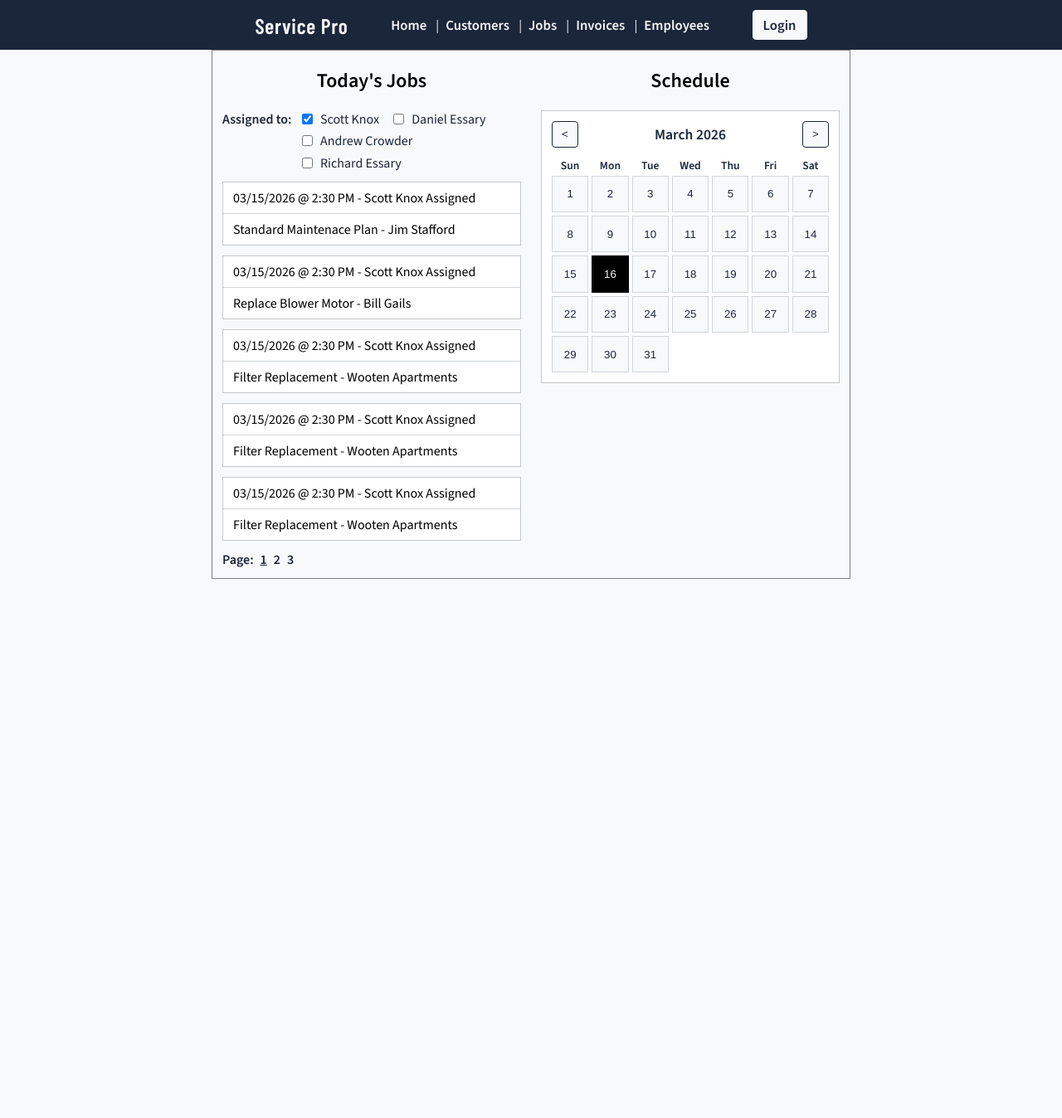
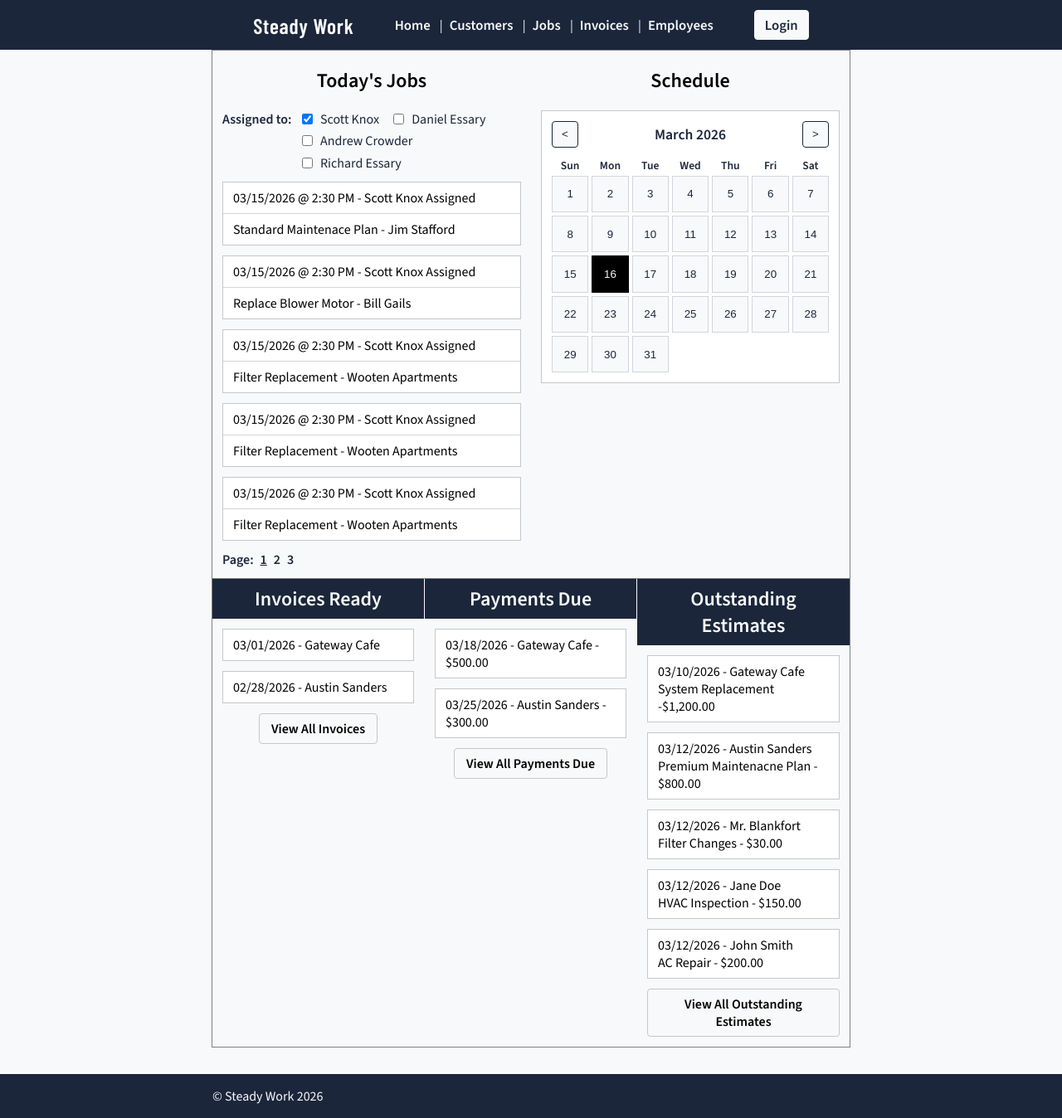
Before and after one commit to ScottKnox/service-pro, a Flask app: page / in a window 1280 px wide. Shown: the whole page at 83% size. Before the commit the page ends 698 px from the top, so only its background shows below. Run offline with Flask 3, Linux system fonts and the light colour scheme.

Commit message:
final home page UI changes

```diff
--- a/static/css/style.css
+++ b/static/css/style.css
@@ -1,3 +1,27 @@
+/* Footer styles */
+#footer-bg {
+  width: 100vw;
+  background-color: #1B263B;
+  margin-left: calc(-50vw + 50%);
+  margin-top: 2rem;
+}
+
+#footer {
+  width: 100vw;
+  background: none;
+  color: #F8F9FA;
+  padding: 0;
+  margin-left: calc(-50vw + 50%);
+}
+
+#footer-container {
+  width: 60vw;
+  margin: 0 auto;
+  text-align: left;
+  font-family: "Source Sans 3", "Segoe UI", Tahoma, Geneva, Verdana, sans-serif;
+  font-size: 1rem;
+  padding: 1rem 0;
+}
 body {
   margin: 0;
   padding: 0;
@@ -92,6 +116,114 @@ p {
 .home-scheduling-row {
   display: grid;
   grid-template-columns: 1fr 1fr;
+}
+
+#home-latest-row {
+  display: grid;
+  grid-template-columns: 1fr 1fr 1fr;
+  border-top: 1px solid #808080;
+}
+
+.home-latest-column {
+  padding: 0 0.75rem 0.75rem;
+}
+
+.home-latest-column:nth-child(-n+2) {
+  border-right: 1px solid #F8F9FA;
+}
+
+.home-latest-column h2 {
+  text-align: center;
+  background-color: #1B263B;
+  color: #F8F9FA;
+  margin: 0 -0.75rem 0.75rem;
+  padding: 0.5rem 0.75rem;
+}
+
+.home-latest-action {
+  margin-top: 0.75rem;
+  text-align: center;
+}
+
+.home-latest-action-link {
+  display: inline-block;
+  padding: 0.45rem 0.9rem;
+  background-color: #F8F9FA;
+  color: inherit;
+  text-decoration: none;
+  border: 1px solid #C5C7CB;
+  border-radius: 4px;
+  font-weight: 600;
+}
+
+.home-latest-action-link:hover {
+  background-color: #FFFFFF;
+}
+
+#home-invoices-list {
+  width: 100%;
+  display: flex;
+  flex-direction: column;
+  gap: 0.75rem;
+}
+
+.home-invoice-cell {
+  display: block;
+  padding: 0.5rem 0.75rem;
+  border: 1px solid #C5C7CB;
+  background-color: #FFFFFF;
+  color: inherit;
+  text-decoration: none;
+  transition: background-color 0.2s ease, border-color 0.2s ease;
+}
+
+#home-payments-due-list {
+  width: 100%;
+  display: flex;
+  flex-direction: column;
+  gap: 0.75rem;
+}
+
+.home-payment-cell {
+  display: block;
+  padding: 0.5rem 0.75rem;
+  border: 1px solid #C5C7CB;
+  background-color: #FFFFFF;
+  color: inherit;
+  text-decoration: none;
+  transition: background-color 0.2s ease, border-color 0.2s ease;
+}
+
+#home-outstanding-estimates-list {
+  width: 100%;
+  display: flex;
+  flex-direction: column;
+  gap: 0.75rem;
+}
+
+.home-estimate-cell {
+  display: block;
+  padding: 0.5rem 0.75rem;
+  border: 1px solid #C5C7CB;
+  background-color: #FFFFFF;
+  color: inherit;
+  text-decoration: none;
+  transition: background-color 0.2s ease, border-color 0.2s ease;
+}
+
+.home-invoice-cell:hover {
+  background-color: #F1F5F9;
+  border-color: #A9B0BA;
+}
+
+.home-payment-cell:hover {
+  background-color: #F1F5F9;
+  border-color: #A9B0BA;
+}
+
+.home-estimate-cell:hover {
+  background-color: #F1F5F9;
+  border-color: #A9B0BA;
 }
 
 .home-jobs-column {
--- a/templates/base.html
+++ b/templates/base.html
@@ -3,7 +3,7 @@
   <head>
     <meta charset="UTF-8" />
     <meta name="viewport" content="width=device-width, initial-scale=1.0" />
-    <title>{% block title %}Service Pro{% endblock %}</title>
+    <title>{% block title %}Steady Work{% endblock %}</title>
     <link
       rel="preconnect"
       href="https://fonts.googleapis.com"
@@ -27,6 +27,8 @@
     <main>
       {% block content %}{% endblock %}
     </main>
-    {% block scripts %}{% endblock %}
+
+      {% include 'partials/footer.html' %}
+      {% block scripts %}{% endblock %}
   </body>
 </html>
--- a/templates/index.html
+++ b/templates/index.html
@@ -1,6 +1,6 @@
 {% extends "base.html" %}
 
-{% block title %}Home | Service Pro{% endblock %}
+{% block title %}Home | Steady Work{% endblock %}
 
 {% block content %}
 	<div id="main-container">
@@ -100,6 +100,43 @@
 				</div>
 			</div>
 		</div>
+
+		<div id="home-latest-row">
+			<div class="home-latest-column">
+				<h2>Invoices Ready</h2>
+				<div id="home-invoices-list">
+					<a class="home-invoice-cell" href="#">03/01/2026 - Gateway Cafe</a>
+					<a class="home-invoice-cell" href="#">02/28/2026 - Austin Sanders</a>
+				</div>
+				<div class="home-latest-action">
+					<a class="home-latest-action-link" href="#">View All Invoices</a>
+				</div>
+
+			</div>
+			<div class="home-latest-column">
+				<h2>Payments Due</h2>
+				<div id="home-payments-due-list">
+					<a class="home-payment-cell" href="#">03/18/2026 - Gateway Cafe - $500.00</a>
+					<a class="home-payment-cell" href="#">03/25/2026 - Austin Sanders - $300.00</a>
+				</div>
+				<div class="home-latest-action">
+					<a class="home-latest-action-link" href="#">View All Payments Due</a>
+				</div>
+			</div>
+			<div class="home-latest-column">
+				<h2>Outstanding Estimates</h2>
+				<div id="home-outstanding-estimates-list">
+					<a class="home-estimate-cell" href="#">03/10/2026 - Gateway Cafe <br/> System Replacement -$1,200.00</a>
+					<a class="home-estimate-cell" href="#">03/12/2026 - Austin Sanders <br/> Premium Maintenacne Plan - $800.00</a>
+					<a class="home-estimate-cell" href="#">03/12/2026 - Mr. Blankfort <br/> Filter Changes - $30.00</a>
+					<a class="home-estimate-cell" href="#">03/12/2026 - Jane Doe <br/> HVAC Inspection - $150.00</a>
+					<a class="home-estimate-cell" href="#">03/12/2026 - John Smith <br/> AC Repair - $200.00</a>
+				</div>
+				<div class="home-latest-action">
+					<a class="home-latest-action-link" href="#">View All Outstanding Estimates</a>
+				</div>
+			</div>
+		</div>
 	</div>
 {% endblock %}
 
--- /dev/null
+++ b/templates/partials/footer.html
@@ -0,0 +1,7 @@
+<footer id="footer">
+  <div id="footer-bg">
+    <div id="footer-container">
+      <span>© Steady Work 2026</span>
+    </div>
+  </div>
+</footer>
--- a/templates/partials/header.html
+++ b/templates/partials/header.html
@@ -1,6 +1,6 @@
 <header id="header">
   <div id="header-container">
-    <h1>Service Pro</h1>
+    <h1>Steady Work</h1>
     <nav aria-label="Main navigation">
       <ul id="header-nav">
         <li><a href="{{ url_for('home') }}">Home</a></li>
```
